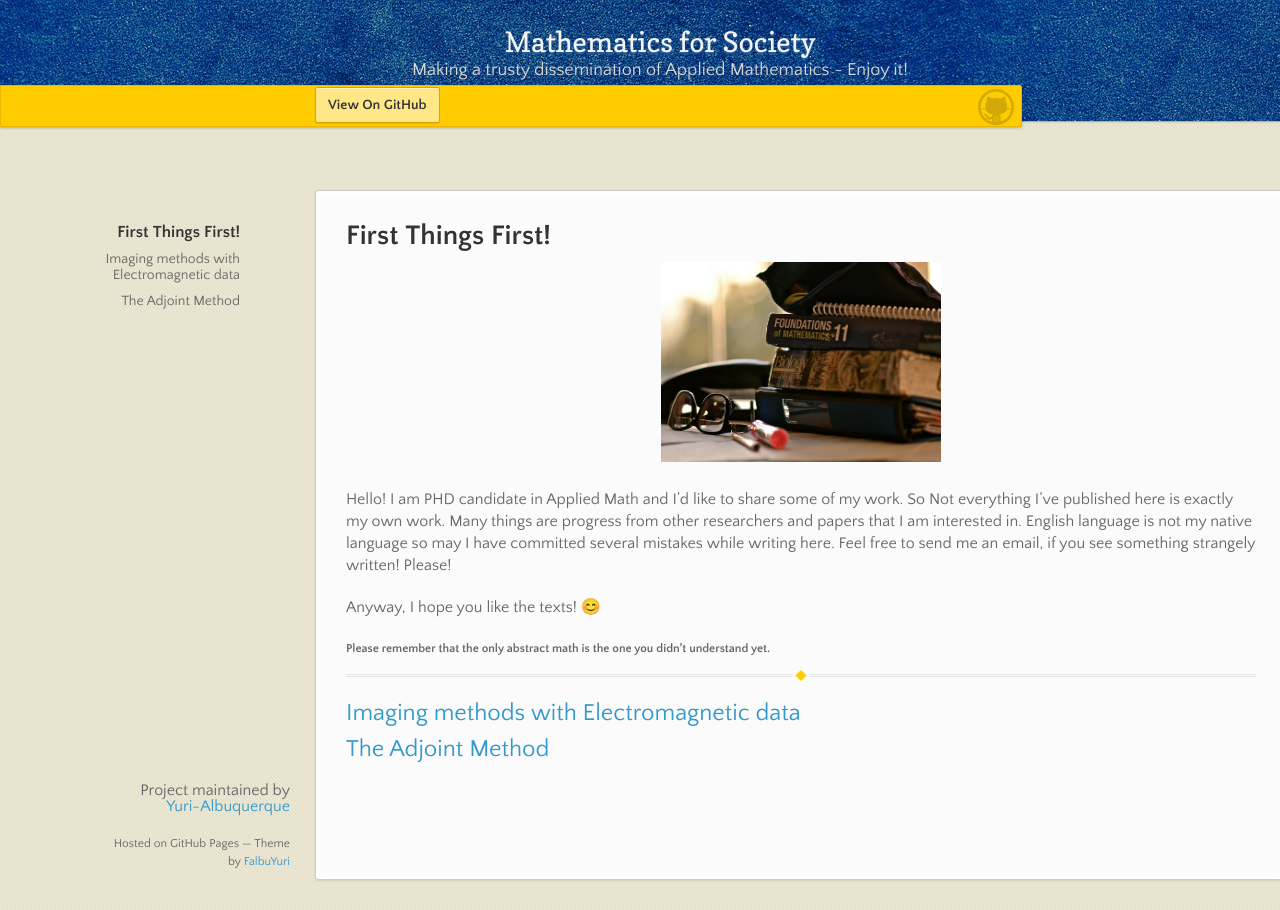
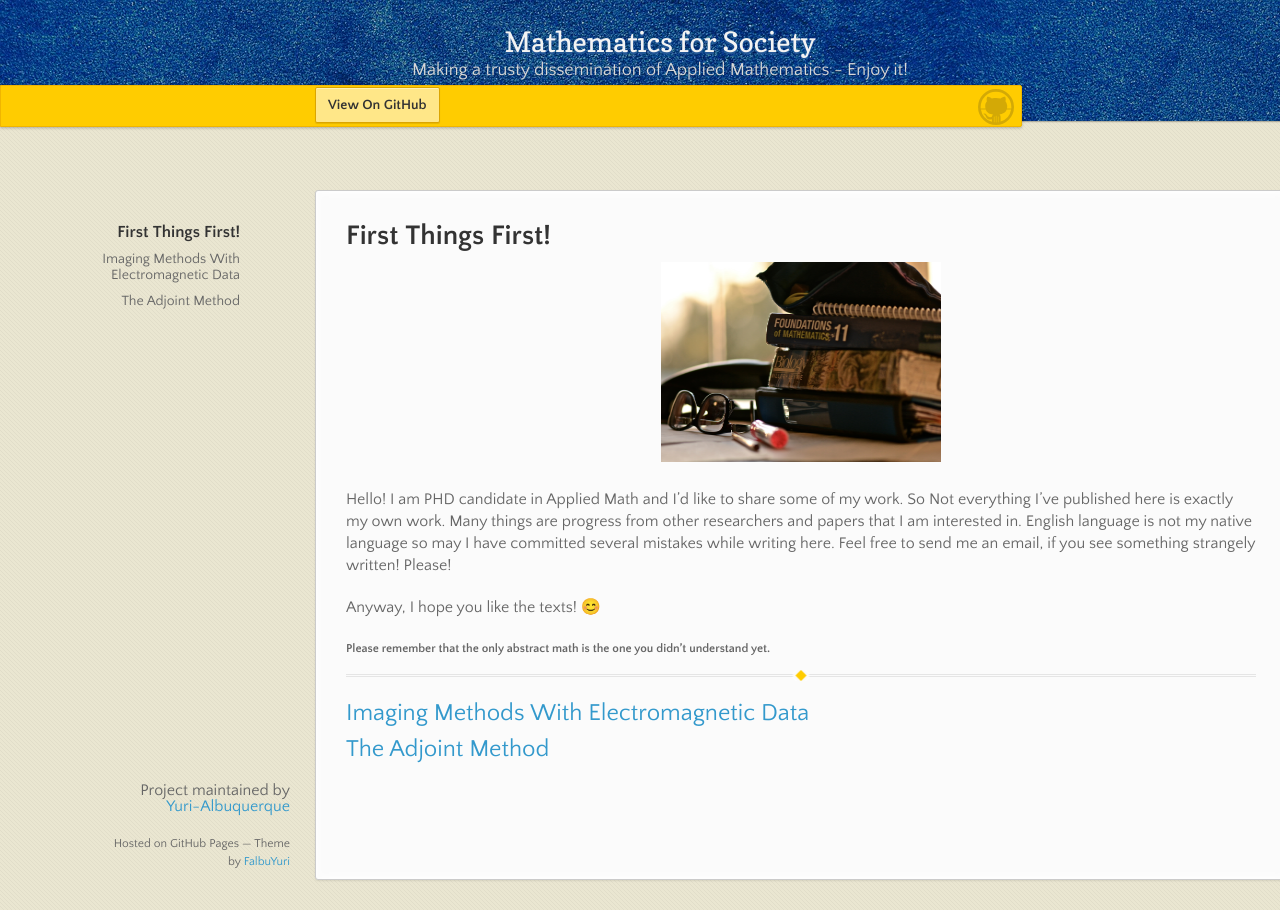
Before and after one commit to Yuri-Albuquerque/yuri_blog, a Jekyll site: the page built from index.md, in a window 1280 px wide. Built offline with Jekyll 4.4.1, drawn with Linux system fonts in a browser that asks for light colours; emoji names are drawn with the system emoji font; our own code applies the rules of GitHub Pages for plain Markdown files.

Commit message:
fix links

```diff
--- a/index.md
+++ b/index.md
@@ -18,5 +18,5 @@ Anyway, I hope you like the texts! :blush:
 
 ---
 
-## [Imaging methods with Electromagnetic data](https://yuri-albuquerque.github.io/yuri_blog/EW)
+## [Imaging Methods With Electromagnetic Data](https://yuri-albuquerque.github.io/yuri_blog/EW)
 ## [The Adjoint Method](https://yuri-albuquerque.github.io/yuri_blog/theAdjointMethod)
```
Also changed, not shown: theAdjointMethod.md (+1 -0 lines).
